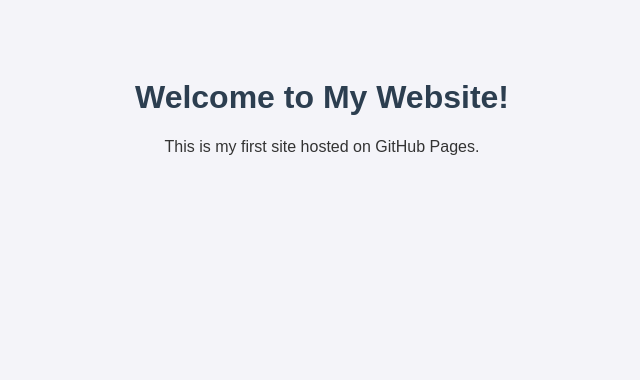
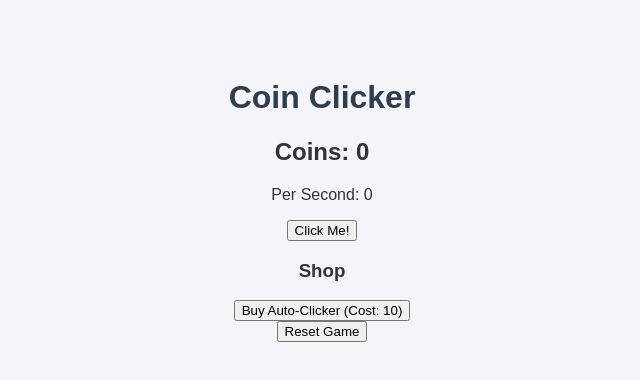
Before and after one commit to SuguShimasu27/SuguShimasu27.github.io, a plain HTML site: page index.html in a window 1280 px wide. Shown: the whole page, without its empty margins (318-958 px from the left). Drawn offline with Linux system fonts and the light colour scheme.

Commit message:
Update index.html

```diff
--- a/index.html
+++ b/index.html
@@ -3,11 +3,28 @@
 <head>
     <meta charset="UTF-8">
     <meta name="viewport" content="width=device-width, initial-scale=1.0">
-    <title>My Personal Website</title>
+    <title>Clicker Game</title>
     <link rel="stylesheet" href="style.css">
 </head>
 <body>
-    <h1>Welcome to My Website!</h1>
-    <p>This is my first site hosted on GitHub Pages.</p>
+
+    <div class="game-container">
+        <h1>Coin Clicker</h1>
+        <div class="score-display">
+            <h2>Coins: <span id="score">0</span></h2>
+            <p>Per Second: <span id="cps">0</span></p>
+        </div>
+
+        <button id="click-btn">Click Me!</button>
+
+        <div class="shop">
+            <h3>Shop</h3>
+            <button id="buy-auto">Buy Auto-Clicker (Cost: <span id="auto-cost">10</span>)</button>
+        </div>
+
+        <button id="reset-btn">Reset Game</button>
+    </div>
+
+    <script src="script.js"></script>
 </body>
 </html>
```
